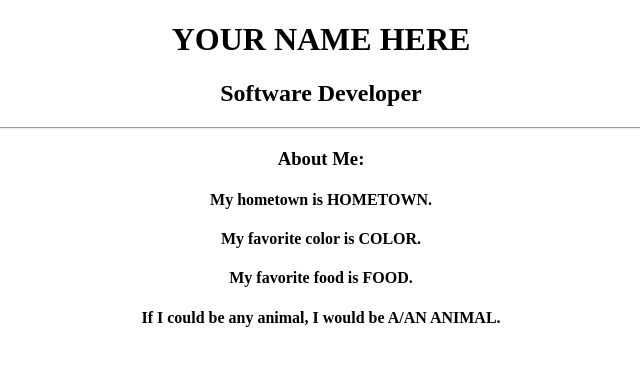
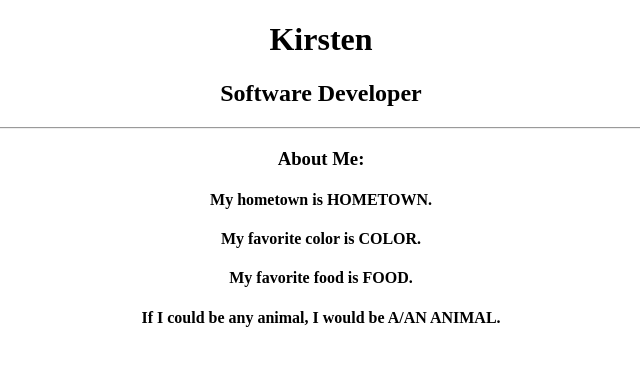
Before and after one commit to kirsten-cinco/my-first-repo-again, a plain HTML site: page index.html in a window 1280 px wide. Shown: the whole page, without its empty margins (319-959 px from the left). Drawn offline with Linux system fonts and the light colour scheme.

Commit message:
change name

```diff
--- a/index.html
+++ b/index.html
@@ -7,7 +7,7 @@
 		  </head>
 		  <body>
 			<div align="center">
-				<h1>YOUR NAME HERE</h1>
+				<h1>Kirsten</h1>
 				<h2>Software Developer</h2>
 				<hr>
 				<h3>About Me:</h3>
```
